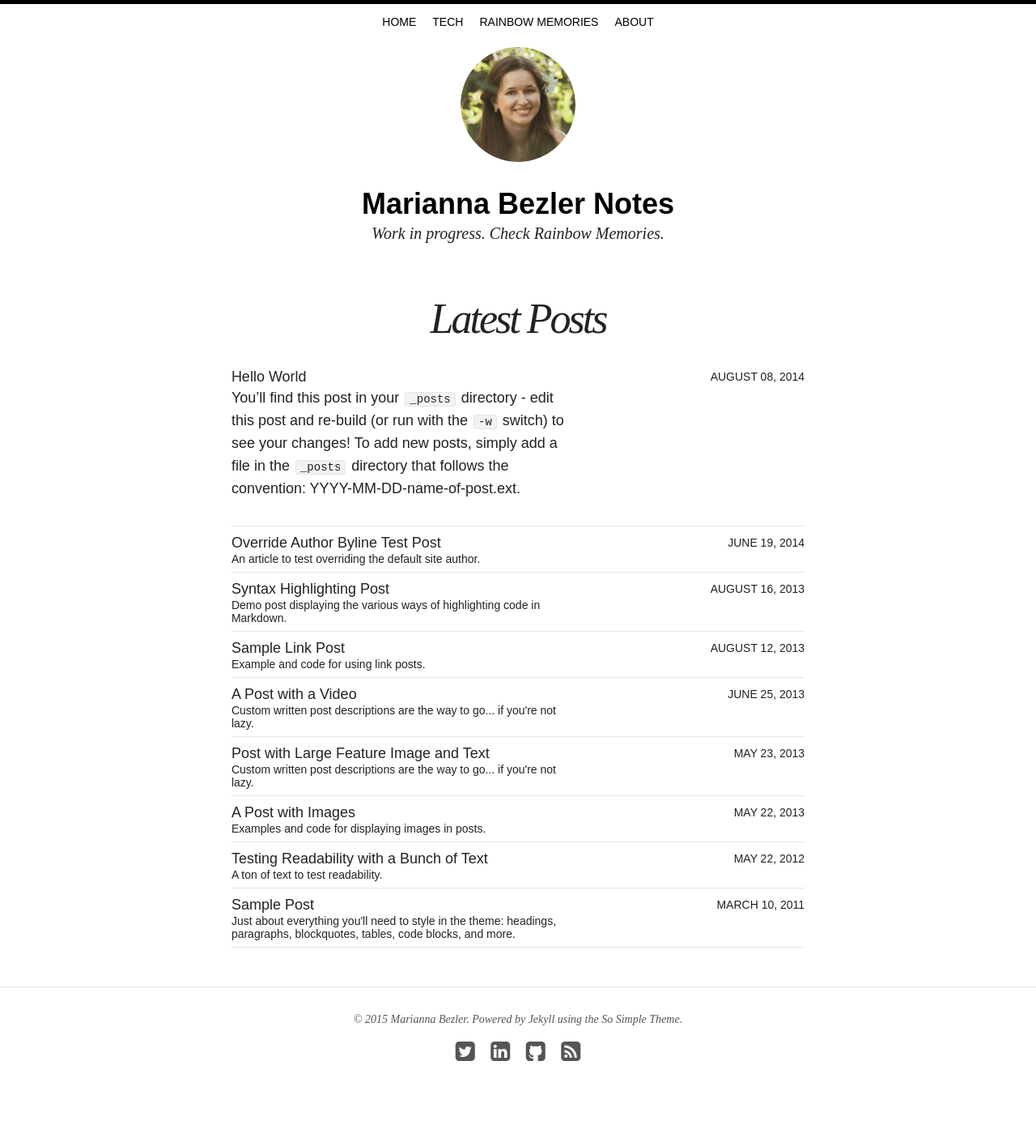
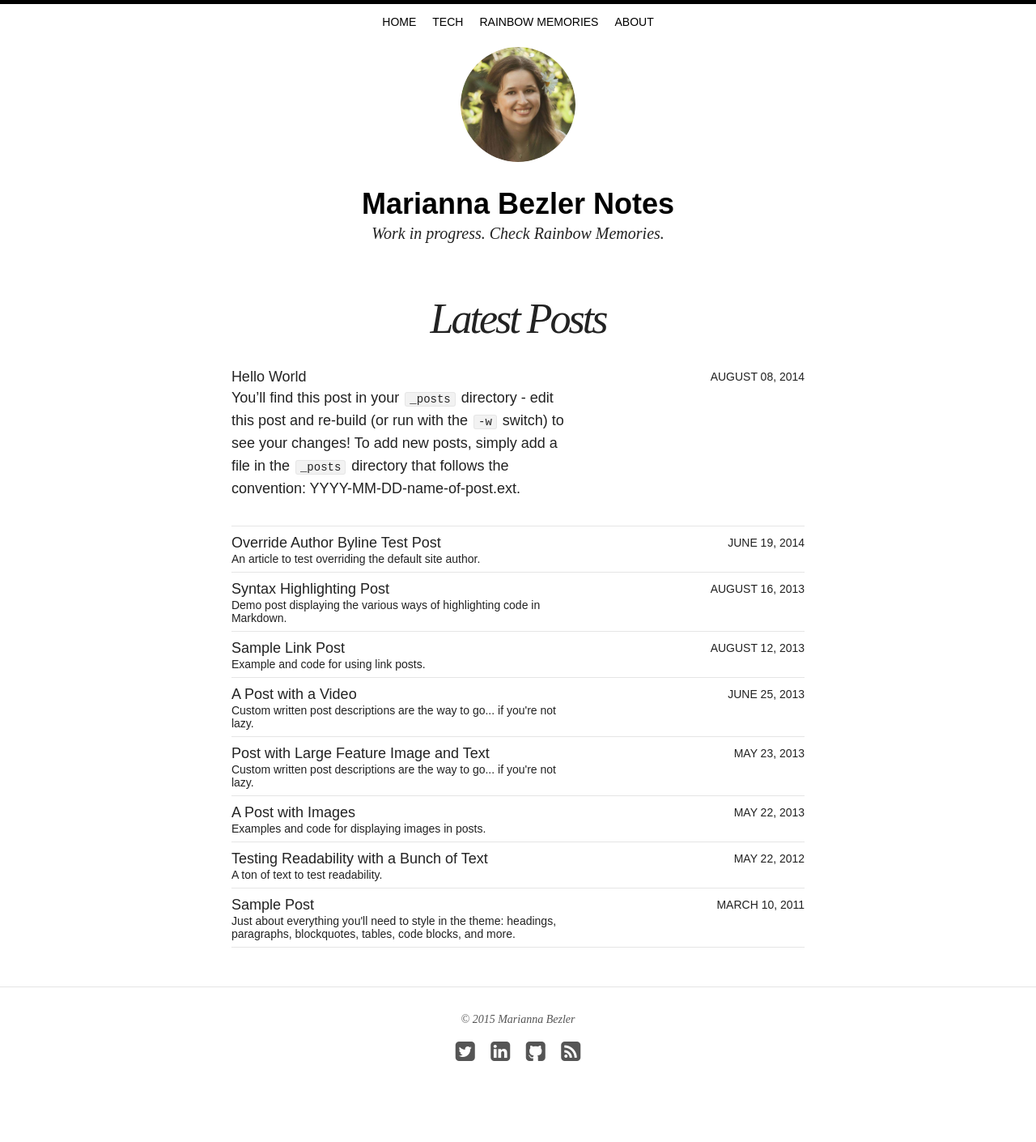
Before and after one commit to Nefry/marianna.im, a Jekyll site: the page built from index.html, in a window 1280 px wide. Shown: the whole page at 81% size. Built offline with Jekyll 4.4.1, drawn with Linux system fonts in a browser that asks for light colours; nearby versions of some CDN libraries.

Commit message:
Simplify footer

```diff
--- a/_includes/footer.html
+++ b/_includes/footer.html
@@ -1,6 +1,6 @@
 {% if site.owner.google.ad-client and site.owner.google.ad-slot %}{% include ad-footer.html %}{% endif %}
 
-<span>&copy; {{ site.time | date: '%Y' }} {{ site.owner.name }}. Powered by <a href="http://jekyllrb.com" rel="nofollow">Jekyll</a> using the <a href="http://mademistakes.com/so-simple/" rel="nofollow">So Simple Theme</a>.</span>
+<span>&copy; {{ site.time | date: '%Y' }} {{ site.owner.name }}</span>
 <div class="social-icons">
 	{% if site.owner.twitter %}<a href="http://twitter.com/{{ site.owner.twitter }}" title="{{ site.owner.name}} on Twitter" target="_blank"><i class="fa fa-twitter-square fa-2x"></i></a>{% endif %}
 	{% if site.owner.facebook %}<a href="http://facebook.com/{{ site.owner.facebook }}" title="{{ site.owner.name}} on Facebook" target="_blank"><i class="fa fa-facebook-square fa-2x"></i></a>{% endif %}
```
